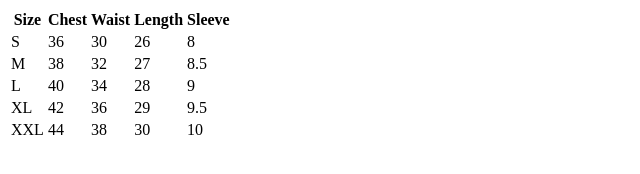
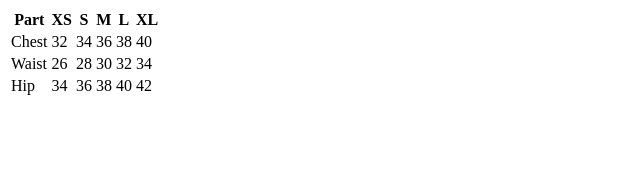
Before and after one commit to acciojob/myntra-size-chart-AryanGupta67, a website: page main.html in a window 1280 px wide. Shown: the whole page, without its empty margins (0-640 px from the left). Drawn offline with Linux system fonts and the light colour scheme.

Commit message:
created a submission

```diff
--- a/main.html
+++ b/main.html
@@ -8,48 +8,38 @@
   <table>
     <thead>
       <tr>
-        <th>Size</th>
-        <th>Chest</th>
-        <th>Waist</th>
-        <th>Length</th>
-        <th>Sleeve</th>
+        <th>Part</th>
+        <th>XS</th>
+        <th>S</th>
+        <th>M</th>
+        <th>L</th>
+        <th>XL</th>
       </tr>
     </thead>
     <tbody>
       <tr>
-        <td>S</td>
+        <td>Chest</td>
+        <td>32</td>
+        <td>34</td>
         <td>36</td>
-        <td>30</td>
-        <td>26</td>
-        <td>8</td>
+        <td>38</td>
+        <td>40</td>
       </tr>
       <tr>
-        <td>M</td>
-        <td>38</td>
+        <td>Waist</td>
+        <td>26</td>
+        <td>28</td>
+        <td>30</td>
         <td>32</td>
-        <td>27</td>
-        <td>8.5</td>
+        <td>34</td>
       </tr>
       <tr>
-        <td>L</td>
+        <td>Hip</td>
+        <td>34</td>
+        <td>36</td>
+        <td>38</td>
         <td>40</td>
-        <td>34</td>
-        <td>28</td>
-        <td>9</td>
-      </tr>
-      <tr>
-        <td>XL</td>
         <td>42</td>
-        <td>36</td>
-        <td>29</td>
-        <td>9.5</td>
-      </tr>
-      <tr>
-        <td>XXL</td>
-        <td>44</td>
-        <td>38</td>
-        <td>30</td>
-        <td>10</td>
       </tr>
     </tbody>
   </table>
```
